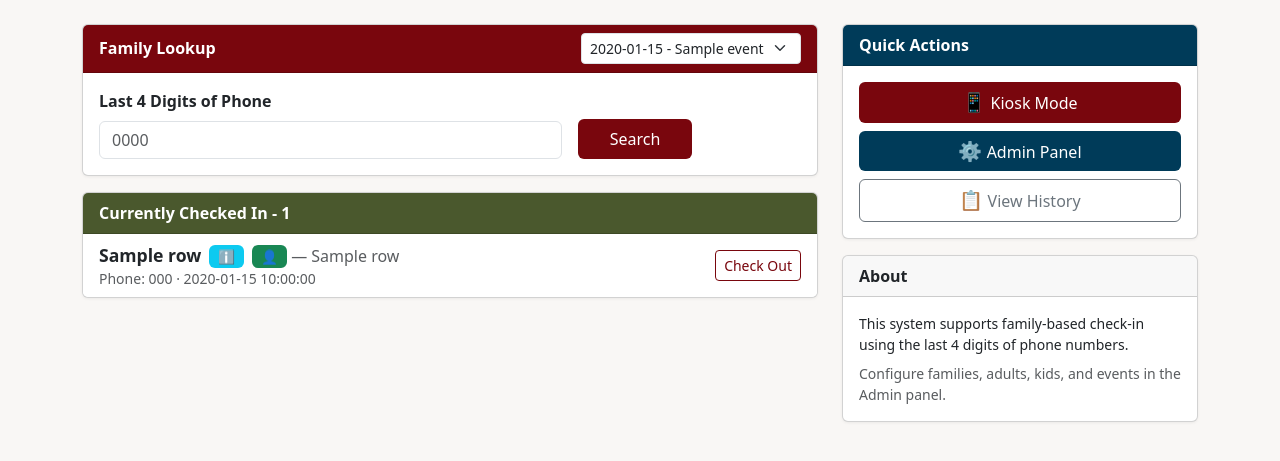
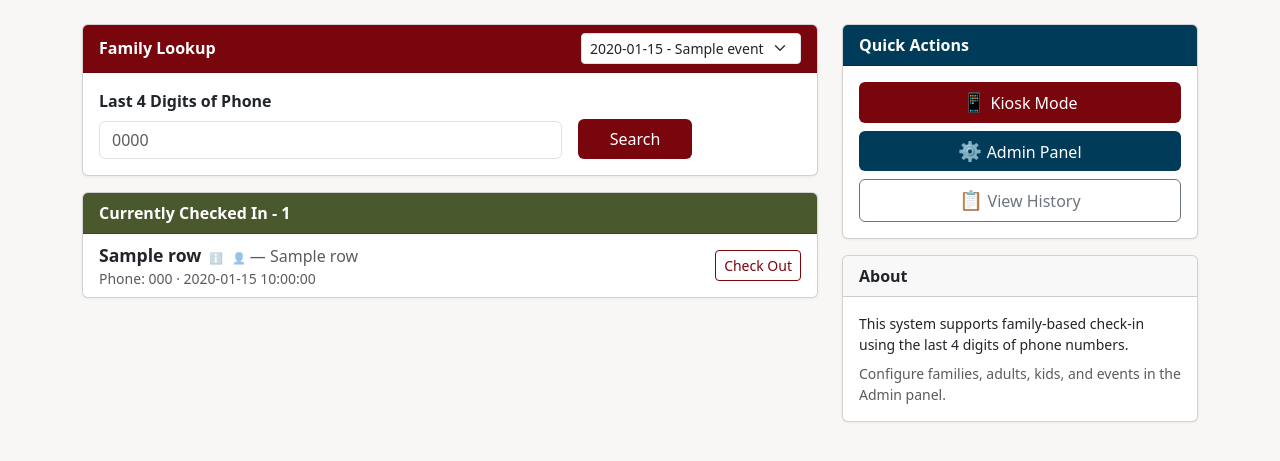
Before and after one commit to mrcrunchybeans/youth-secure-checkin, a Flask app: template templates/index.html in a window 1280 px wide. Shown: the part 55-516 px from the top of the page. Run offline with Flask 3, Linux system fonts and the light colour scheme; the template is opened without the code that fills it: most values are stand-ins (such as "Sample title", 1, 10 or a date in 2020).

Commit message:
Deemphasize info and authorized adult icons - smaller, muted, lower opacity

```diff
--- a/templates/index.html
+++ b/templates/index.html
@@ -69,12 +69,12 @@
               <div>
                 <strong style="font-size: 1.1rem;">{{ row['kid_name'] }}</strong>
                 {% if row['kid_notes'] %}
-                  <span class="badge bg-info text-dark ms-1" style="cursor: pointer; font-size: 0.85rem;"
+                  <span class="text-muted ms-1" style="cursor: pointer; font-size: 0.7rem; opacity: 0.6;"
                         data-bs-toggle="tooltip" data-bs-placement="top" data-bs-html="true"
                         title="{{ row['kid_notes'] | replace('\n', '<br>') }}">ℹ️</span>
                 {% endif %}
                 {% if row['authorized_adults'] %}
-                  <span class="badge bg-success text-white ms-1" style="cursor: pointer; font-size: 0.85rem;"
+                  <span class="text-muted ms-1" style="cursor: pointer; font-size: 0.7rem; opacity: 0.6;"
                         data-bs-toggle="tooltip" data-bs-placement="top" data-bs-html="true"
                         title="<strong>Authorized for Checkout:</strong><br>{{ row['authorized_adults'] | replace('\n', '<br>') }}">👤</span>
                 {% endif %}
--- a/templates/kiosk.html
+++ b/templates/kiosk.html
@@ -86,12 +86,12 @@
                                     <td style="vertical-align: middle;">
                                         {{ checkin.kid_name }}
                                         {% if checkin.kid_notes %}
-                                          <span class="badge bg-info text-dark ms-1" style="cursor: pointer; font-size: 0.75rem;"
+                                          <span class="text-muted ms-1" style="cursor: pointer; font-size: 0.65rem; opacity: 0.6;"
                                                 data-bs-toggle="tooltip" data-bs-placement="top" data-bs-html="true"
                                                 title="{{ checkin.kid_notes | replace('\n', '<br>') }}">ℹ️</span>
                                         {% endif %}
                                         {% if checkin.authorized_adults %}
-                                          <span class="badge bg-success text-white ms-1" style="cursor: pointer; font-size: 0.75rem;"
+                                          <span class="text-muted ms-1" style="cursor: pointer; font-size: 0.65rem; opacity: 0.6;"
                                                 data-bs-toggle="tooltip" data-bs-placement="top" data-bs-html="true"
                                                 title="<strong>Authorized for Checkout:</strong><br>{{ checkin.authorized_adults | replace('\n', '<br>') }}">👤</span>
                                         {% endif %}
```
